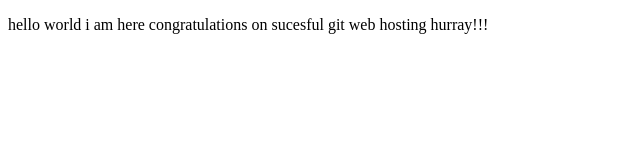
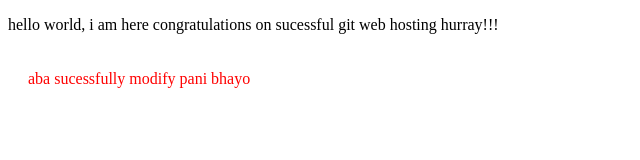
Before and after one commit to n-pradip/hello-world, a plain HTML site: page index.html in a window 1280 px wide. Shown: the whole page, without its empty margins (0-640 px from the left). Drawn offline with Linux system fonts and the light colour scheme.

Commit message:
modified index.html for showing next print line as it is modified

```diff
--- a/index.html
+++ b/index.html
@@ -7,6 +7,7 @@
   <title>Document</title>
 </head>
 <body>
-  <p>hello world i am here congratulations on sucesful git web hosting hurray!!!</p>
+  <p>hello world, i am here congratulations on sucessful git web hosting hurray!!!</p>
+  <p style="color:red; padding:20px;"> aba sucessfully modify pani bhayo</p>
 </body>
 </html>
```
